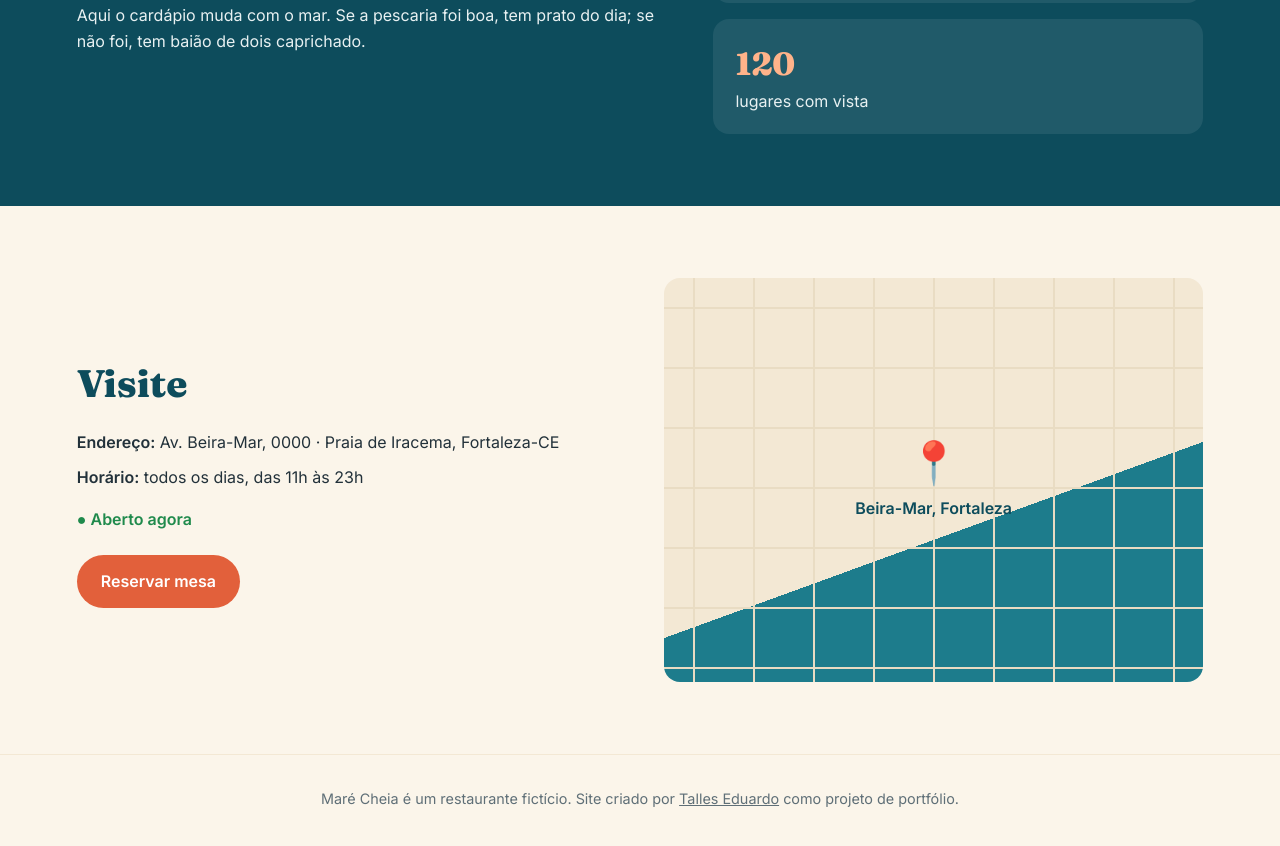
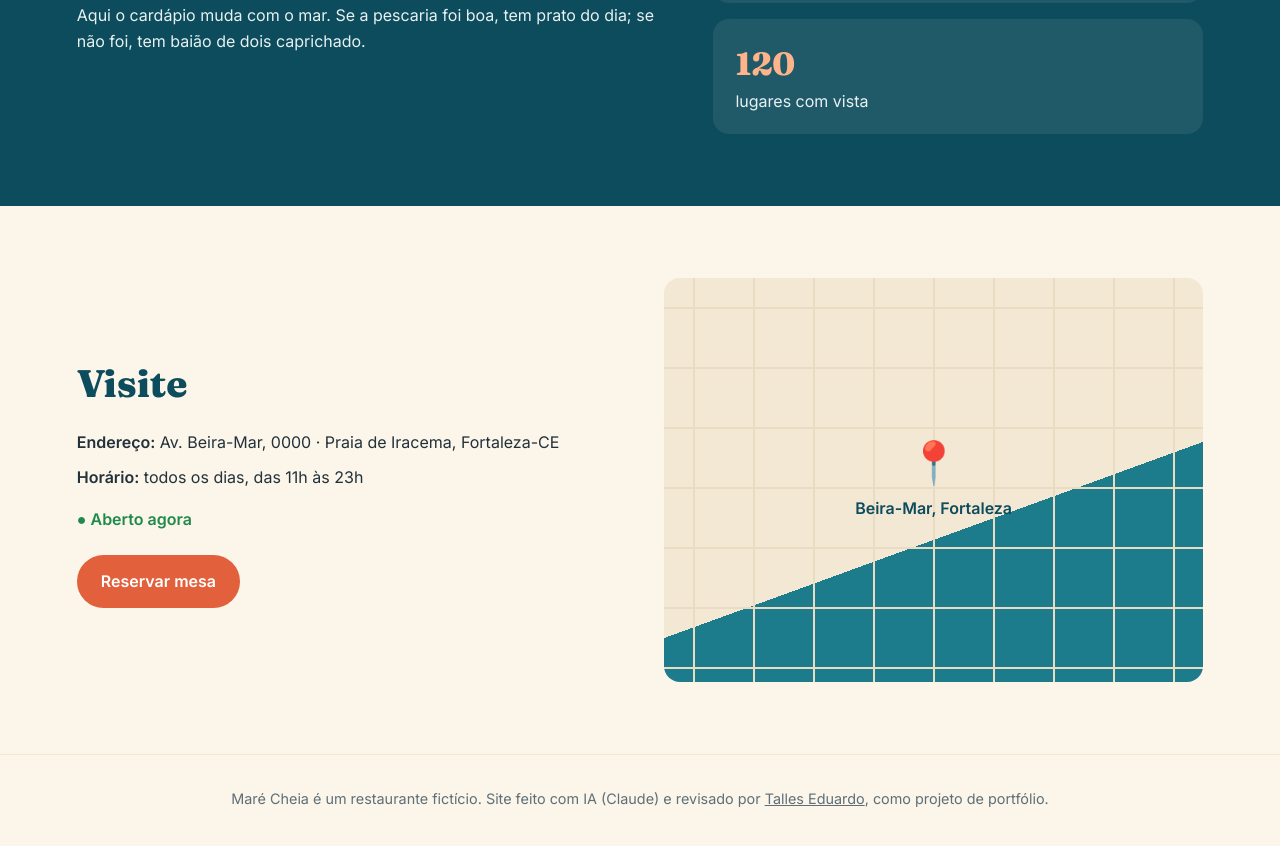
Before and after one commit to Talles-Eduardo-27/landing-restaurante, a plain HTML site: page index.html in a window 1280 px wide. Shown: the part 1849-2695 px from the top of the page. Drawn offline with Linux system fonts and the light colour scheme.

Commit message:
Aviso de projeto feito com IA
O README e o rodapé do site agora dizem que o projeto foi feito com IA (Claude) e revisado.

Co-Authored-By: Claude Opus 5.5 <noreply@anthropic.com>
Claude-Session: https://claude.ai/code/session_01JnXuHzLHzkniPdhjBScBie

```diff
--- a/index.html
+++ b/index.html
@@ -93,7 +93,7 @@
   </main>
 
   <footer class="rodape">
-    <p>Maré Cheia é um restaurante fictício. Site criado por <a href="https://github.com/Talles-Eduardo-27">Talles Eduardo</a> como projeto de portfólio.</p>
+    <p>Maré Cheia é um restaurante fictício. Site feito com IA (Claude) e revisado por <a href="https://github.com/Talles-Eduardo-27">Talles Eduardo</a>, como projeto de portfólio.</p>
   </footer>
 
   <a href="#" class="whats-flutuante js-whats" aria-label="Falar no WhatsApp">💬</a>
```
Also changed, not shown: 1 other file.
